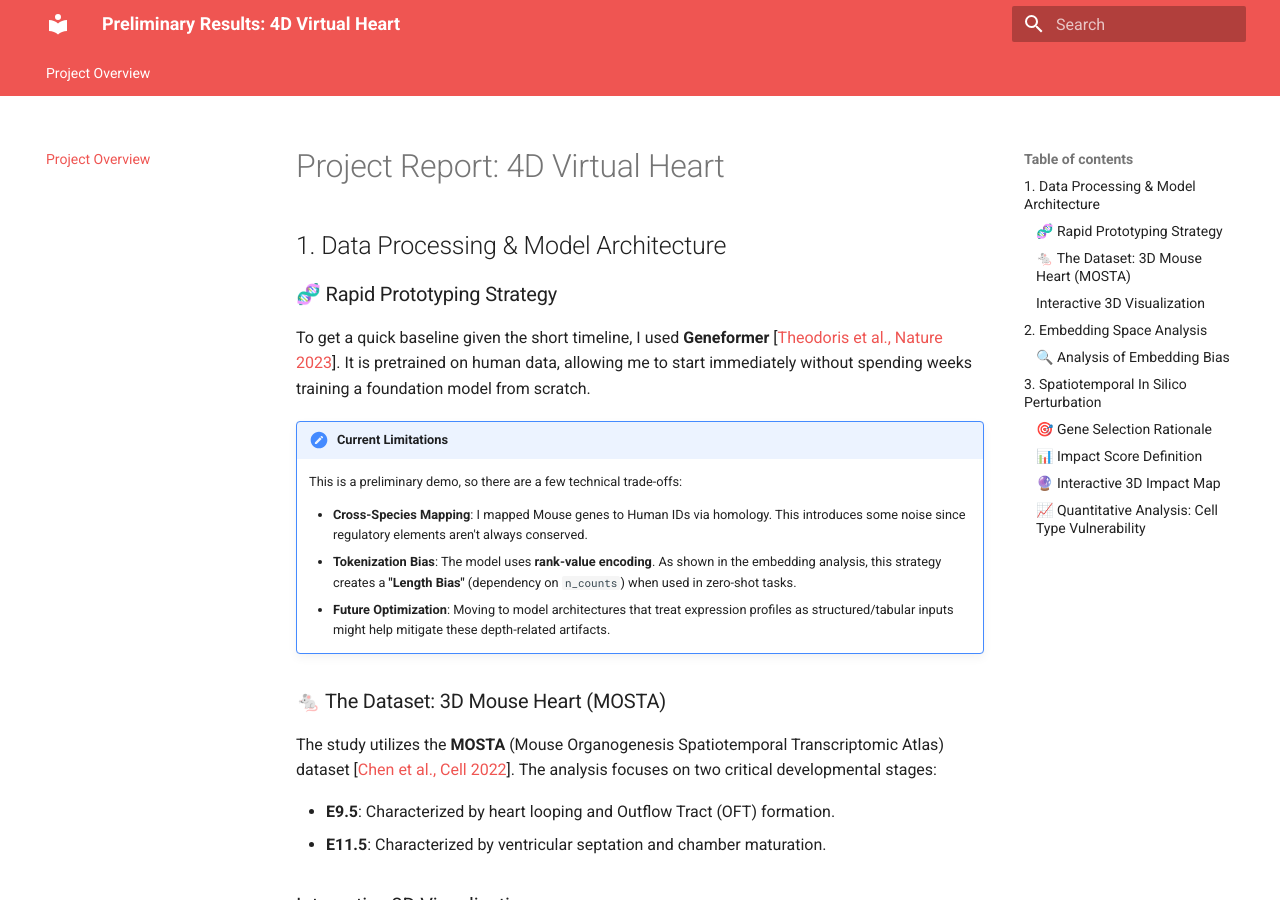
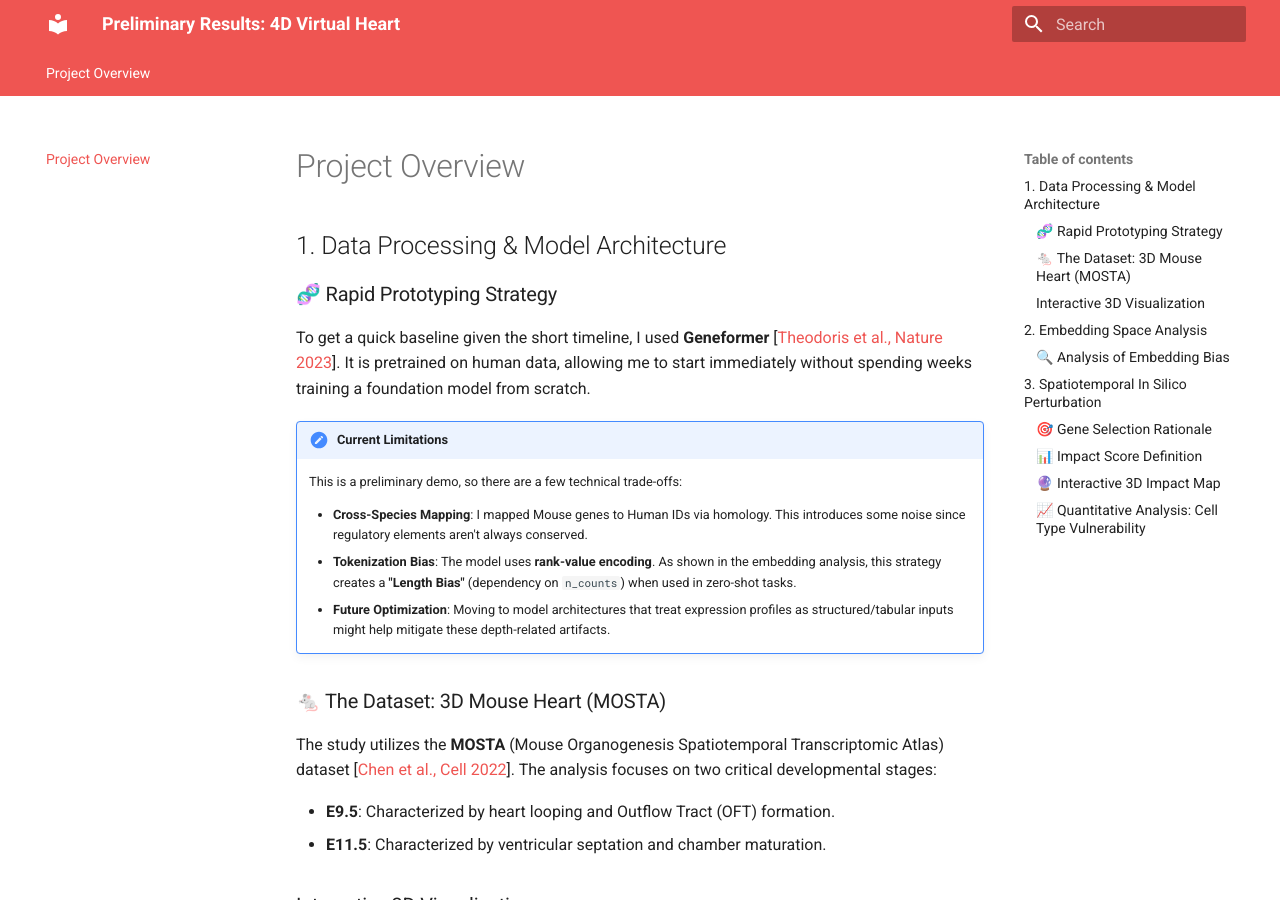
Before and after one commit to SScottWang/virtual-heart-demo, an MkDocs documentation site: the page built from docs/index.md, in a window 1280 px wide and 900 px high. Built offline with MkDocs 1.6.1 and Material for MkDocs 9.7.7, drawn with Linux system fonts in a browser that asks for light colours.

```diff
--- a/docs/index.md
+++ b/docs/index.md
@@ -1,5 +1,3 @@
-# Project Report: 4D Virtual Heart
-
 ## 1. Data Processing & Model Architecture
 
 ### 🧬 Rapid Prototyping Strategy
```
Also changed, not shown: site/index.html.
